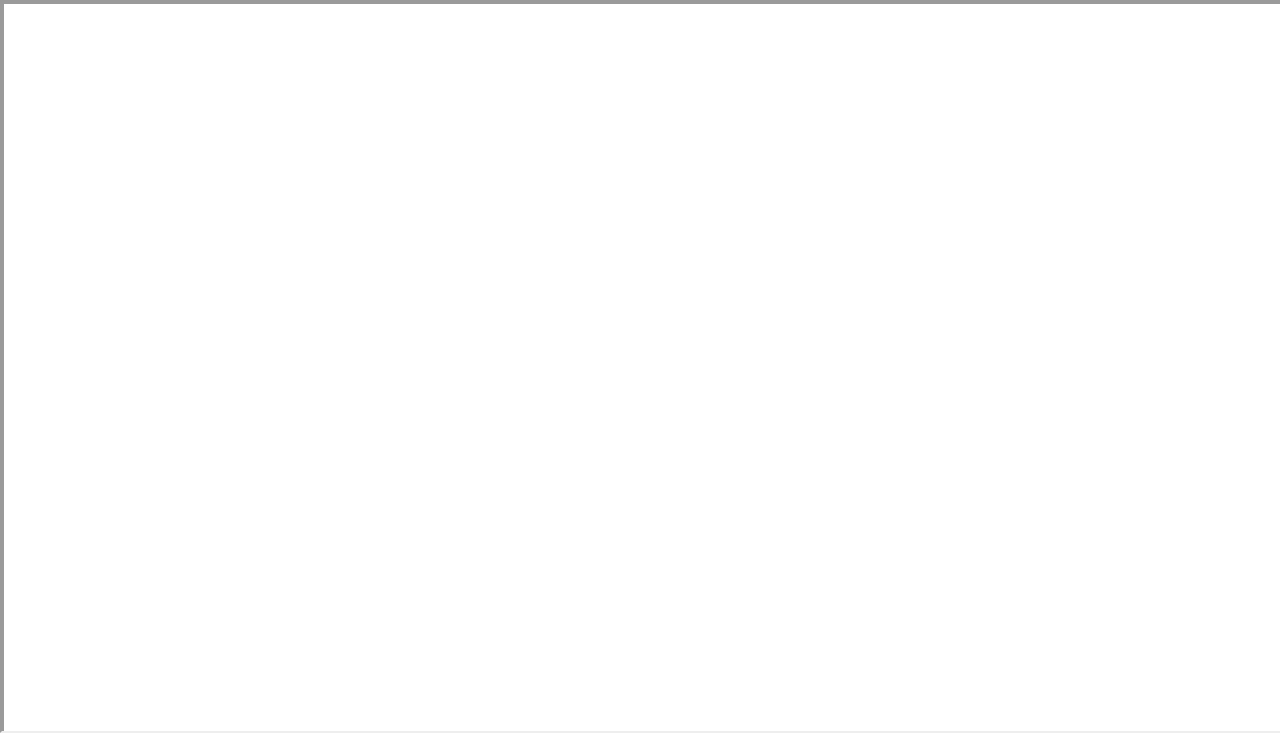
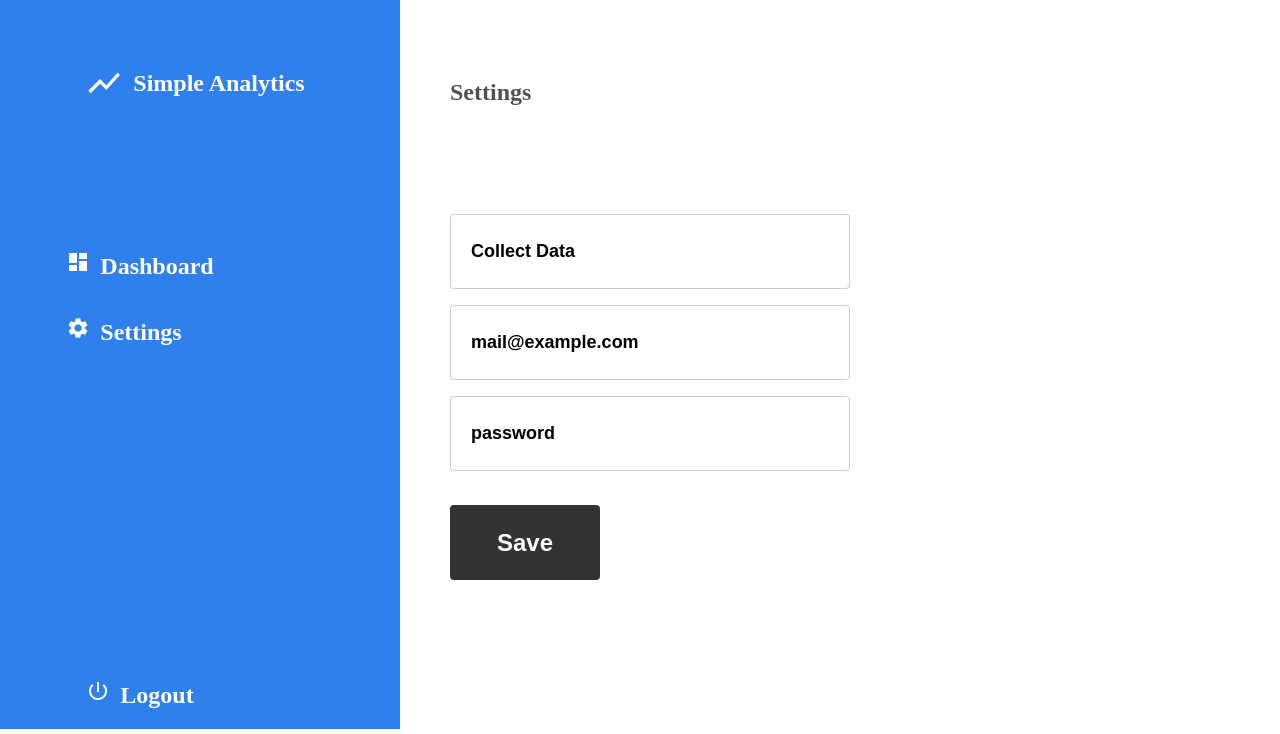
Before and after one commit to ninishka/groupwork1, a plain HTML site: page index3.html in a window 1280 px wide. Shown: the top 734 px of the page. Drawn offline with Linux system fonts and the light colour scheme.

Commit message:
added full content

```diff
--- a/index3.html
+++ b/index3.html
@@ -4,11 +4,18 @@
   <meta charset="UTF-8">
   <meta name="viewport" content="width=device-width, initial-scale=1.0">
   <link rel="stylesheet" href="styles3.css">
-  <iframe src="index3.html" width="100%" height="729"></iframe>
+  <link rel="stylesheet" href="styles.css" />
+    <link rel="stylesheet" href="styles2.css" />
+    <link rel="preconnect" href="https://fonts.googleapis.com" />
+    <link rel="preconnect" href="https://fonts.gstatic.com" crossorigin />
+    <link
+      href="https://fonts.googleapis.com/css2?family=Poppins:ital,wght@0,100;0,200;0,300;0,400;0,500;0,600;0,700;0,800;0,900;1,100;1,200;1,300;1,400;1,500;1,600;1,700;1,800;1,900&display=swap"
+      rel="stylesheet" />
   <title>part3</title>
 </head>
 <body>
   <body style="margin: 0;">
+    <aside>
     <div class="container">
       <div class="left_box">
       <div class="box">
@@ -38,24 +45,27 @@
         </div>
       </div>
       </div>
-    </div>
-      <div>
-        <h3>Settings</h3>
-      </div>
-    </aside>
-    <form action="index.html">
-      <ul>
+      <aside style="margin: 50px;">
+        <h3 style="top: 65px; left: 437px; font-size: 24px; line-height: 36px; width: 102px; height: 36px;">Settings</h3>
+        <br>
+        <br>
+        <br>
+        <br>
+        <form action="index3.html">
+          <form>
           <input type="text" name="collect data" value="Collect Data">
-      </ul>
-      <ul>
-          <input type="email" name="mail" value="mail@example.com">
-      </ul>
-      <ul>
+      </form>
+      <form>
+           <input type="email" name="mail" value="mail@example.com">
+    </form>
+    <form>
           <input type="text" name="password" value="password">
-      </ul>
-      <ul>
+    </form>
+    <br>
+    <form>
           <input type="submit" name="Save" value="Save">
-      </ul>
           </form>
+          </aside>
+        </form>
 </body>
 </html>
--- a/styles3.css
+++ b/styles3.css
@@ -37,8 +37,63 @@
     align-items: baseline
    }
    h3 {
-    display: block;
-    font: size 24px;
+    size: 24px;
+    font: bold;
     color: #515151;
     font-weight: 700px;
+    width: 102px;
+    height: 36px;
+    top: 65px;
+    left: 437px;
+    line-height: 36px;
+    display: block;
 }
+form {display: grid;
+}
+
+input[type=text], select {
+  width:400px;
+  height: 75px;
+  top: 194px;
+  left:455px;
+  border: 1px;
+  padding: 12px 20px;
+  margin: 8px 0;
+  display: inline-block;
+  border: 1px solid #ccc;
+  border-radius: 4px;
+  box-sizing: border-box;
+  font-weight: 700;
+  font-size: 18px;
+
+}
+
+input[type=email], select {
+  width:400px;
+  height: 75px;
+  top: 300px;
+  left:455px;
+  border: 1px;
+  padding: 12px 20px;
+  margin: 8px 0;
+  display: inline-block;
+  border: 1px solid #ccc;
+  border-radius: 4px;
+  box-sizing: border-box;
+  font-weight: 700;
+  font-size: 18px;
+}
+input[type=submit], select {
+  width: 150px;
+  height: 75px;
+  top: 513px;
+  left: 455px;
+  background-color: #333333;
+  padding: 12px 20px;
+  margin: 8px 0;
+  color:#FFFFFF;
+  border: none;
+  border-radius: 4px;
+  font-weight: 700;
+  font-size: 24px;
+}
```
